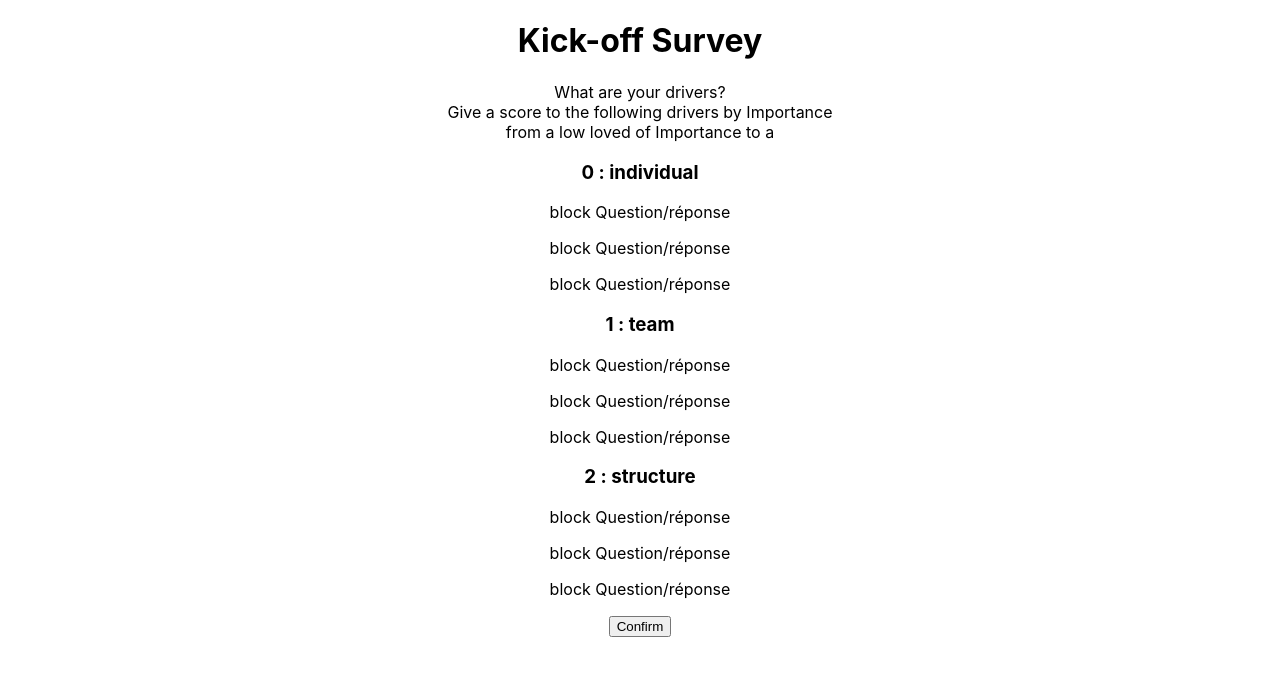
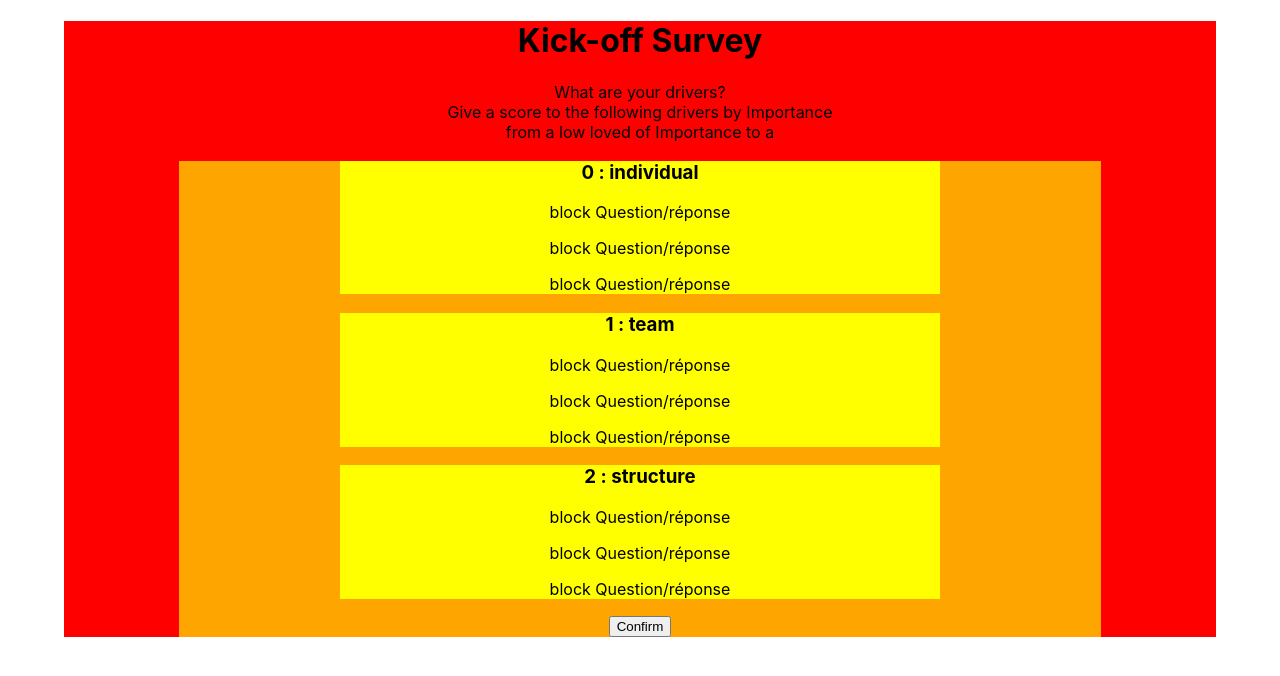
Before and after one commit to marouank7/eBloom, a React (Create React App) app in the folder front_app/: page / in a window 1280 px wide. Shown: the top 676 px of the page. Built offline with nearby package versions, Linux system fonts and the light colour scheme.

Commit message:
Folder styles added. KickOffPage.css created in it. By Pierre -6- 10h57

```diff
--- a/front_app/src/Components/employee_surveys/CategoryBoxSurvey.js
+++ b/front_app/src/Components/employee_surveys/CategoryBoxSurvey.js
@@ -13,10 +13,10 @@ const CategoryBoxSurvey = ({category, size}) => {
 
     //RRRRRRRRRRRRRRRR___  Rendering  ___RRRRRRRRRRRRRRRRRRR
     return(
-    <>
+    <div className="categoryBoxSurvey">
         <h3>{category[1]} : {category[0]}</h3>
         {NumberofQAR(size)}
-    </>
+    </div>
     )
     //RRRRRRRRRRRRRRRRRRRR__ __RRRRRRRRRRRRRRRRRRRRRRRRRR
 }
--- a/front_app/src/Components/employee_surveys/KickOffPage.js
+++ b/front_app/src/Components/employee_surveys/KickOffPage.js
@@ -1,6 +1,8 @@
 import React, {Component} from 'react' ;
 import TexteDescriptif from'./TexteDescriptif.js';
 import SurveyForm from './SurveyForm';
+//style :
+import './styles/KickOffPage.css';
 
 
 // adminSetNQPC() = adminSetNumberofQuestionPerCategory()
@@ -17,11 +19,11 @@ export default class KickOffPage extends Component {
     //RRRRRRRRRRRRRRRR___  Rendering  ___RRRRRRRRRRRRRRRRRRR
     render() {
         return(
-            <>
+            <div className="kickOffPage">
             <h1>Kick-off Survey</h1>
             <TexteDescriptif/>
             <SurveyForm categories={this.listOfCategories} size={this.adminSetNQPC()} />
-            </>
+            </div>
         )
     }
     //RRRRRRRRRRRRRRRRRRRR__ __RRRRRRRRRRRRRRRRRRRRRRRRRR
--- a/front_app/src/Components/employee_surveys/SurveyForm.js
+++ b/front_app/src/Components/employee_surveys/SurveyForm.js
@@ -11,7 +11,7 @@ const SurveyForm = ({categories, size}) => {  // props.size will control how man
 
     //RRRRRRRRRRRRRRRR___  Rendering  ___RRRRRRRRRRRRRRRRRRR
     return (
-        <form>
+        <form className="surveyForm">
             {boxDisplayer(categories)}
 
             <button>Confirm</button>
--- /dev/null
+++ b/front_app/src/Components/employee_surveys/styles/KickOffPage.css
@@ -0,0 +1,19 @@
+/*___ This sheet gives the style for the Kick-Off survey from top to bottom. ___ */
+
+.kickOffPage {
+    background-color : red;
+    width: 90%;
+    margin: auto;
+}
+
+.surveyForm {
+    background-color : orange ;
+    width: 80%;
+    margin : auto;
+}
+
+.categoryBoxSurvey {
+    background-color: yellow;
+    width:65%;
+    margin: auto;
+}
```
